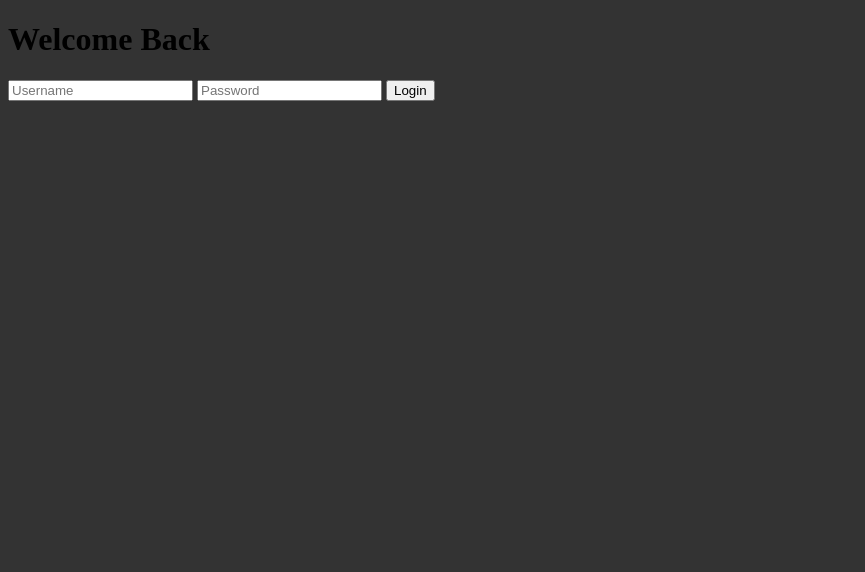
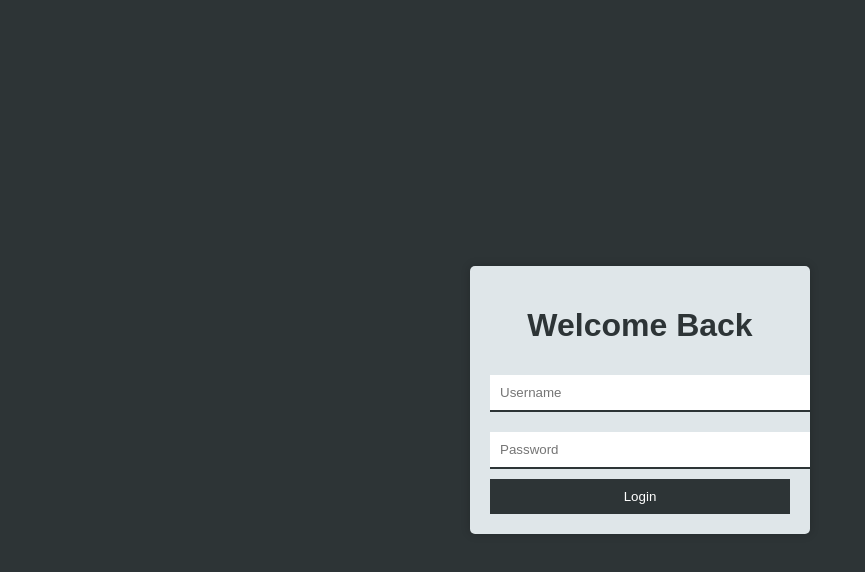
Before and after one commit to User-96-69/saas, a plain HTML site: page index.html in a window 1280 px wide. Shown: the whole page, without its empty margins (0-865 px from the left). Drawn offline with Linux system fonts and the light colour scheme.

Commit message:
Update style.css

```diff
--- a/style.css
+++ b/style.css
@@ -1,4 +1,45 @@
-body {background: rgb(0, 0, 0, 0.8);}
-h2 {text-align: center;color: orange;
-	font-size: 50px;font-family:sans-serif;}
-fieldset {text-align: center;height: 600px;width: 500px}
+body {
+    margin: 0;
+    padding: 0;
+    display: flex;
+    justify-content: center;
+    align-items: center;
+    min-height: 100vh;
+    background-color: #2d3436;
+    font-family: Arial, sans-serif;
+}
+
+.login-container {
+    background-color: #dfe6e9;
+    text-align: center;
+    padding: 20px;
+    border-radius: 5px;
+    box-shadow: 0 0 10px rgba(0, 0, 0, 0.2);
+    width: 300px;
+}
+
+h1 {
+    color: #2d3436;
+}
+
+input {
+    width: 100%;
+    padding: 10px;
+    margin: 10px 0;
+    border: none;
+    border-bottom: 2px solid #2d3436;
+    outline: none;
+}
+
+button {
+    width: 100%;
+    padding: 10px;
+    background-color: #2d3436;
+    color: #ffffff;
+    border: none;
+    cursor: pointer;
+}
+
+button:hover {
+    background-color: #57606f;
+}
```
